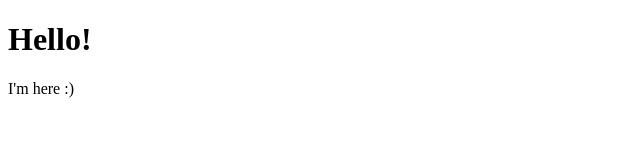
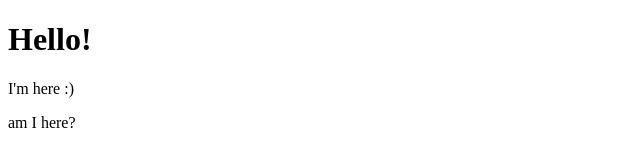
Before and after one commit to brownj262/Bike-Edmonton, a plain HTML site: page index.html in a window 1280 px wide. Shown: the full height of the page, 0-640 px from the left. Drawn offline with Linux system fonts and the light colour scheme.

Commit message:
Update index.html

```diff
--- a/index.html
+++ b/index.html
@@ -10,6 +10,7 @@
 	<header>
  		<h1>Hello!</h1>
  		<p>I'm here :)</p>
+ 		<p>am I here?</p>
  	</header>
 
  	<section>
```
